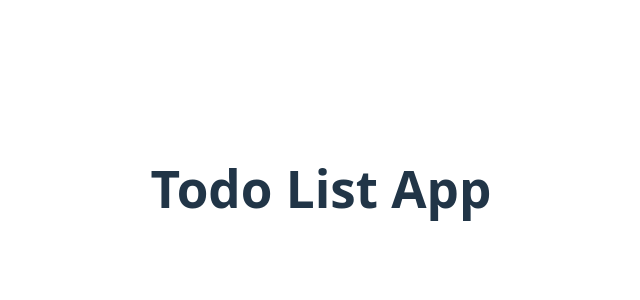
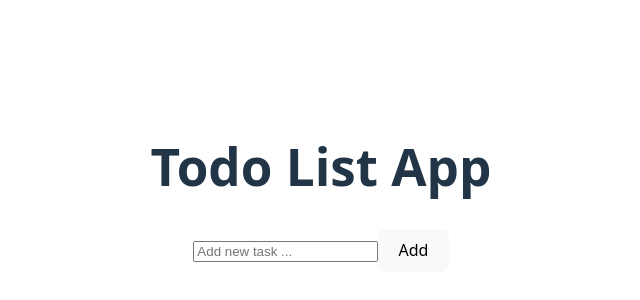
Before and after one commit to leontoys/todo-app, a React (Vite) app in the folder frontend/: page / in a window 1280 px wide. Shown: the part 212-512 px from the top of the page, without its empty margins (319-959 px from the left). Built offline with nearby package versions, Linux system fonts and the light colour scheme.

Commit message:
created-app-todoform

```diff
--- a/frontend/src/App.jsx
+++ b/frontend/src/App.jsx
@@ -1,13 +1,21 @@
 import React,{useState} from "react";
 import './App.css'
+import TodoForm from "./components/TodoForm";
 
 const App = ()=>{
   //list of todos
   const [todos,setTodos] = useState([])
 
+  const addTodo = (text)=>{
+    const newTodo = {id:Date.now(),text:text, completed:false}
+    console.log("newtodo",newTodo)
+    setTodos([...todos,newTodo])
+  }
+
   return(
     <div className="App">
       <h1>Todo List App</h1>
+      <TodoForm addTodo={addTodo}/>
     </div>
   )
 }
--- a/frontend/src/components/TodoForm.jsx
+++ b/frontend/src/components/TodoForm.jsx
@@ -1,20 +1,28 @@
-import React, { useState } from 'react';
-import './App.css';
+import React,{useState} from "react";
 
-function App() {
-  const [todos, setTodos] = useState([]);
+const TodoForm = ({addTodo})=>{
 
-  const addTodo = (text) => {
-    const newTodo = { id: Date.now(), text, completed: false };
-    setTodos([...todos, newTodo]);
-  };
+    const [text,setText] = useState('')
 
-  return (
-    <div className="App">
-      <h1>My To-Do List</h1>
-      {/* TodoForm and TodoList will go here */}
-    </div>
-  );
+    const handleSubmit = (e)=>{
+        e.preventDefault()
+        if(!text.trim()){
+            return
+        }
+        addTodo(text)
+        setText('')
+    }
+
+    return(
+        <form onSubmit={handleSubmit}>
+            <input type="text"
+                   value={text}
+                   onChange={(e)=>setText(e.target.value)}
+                   placeholder="Add new task ..."
+            ></input>
+            <button>Add</button>
+        </form>
+    )
 }
 
-export default App;
+export default TodoForm
```
